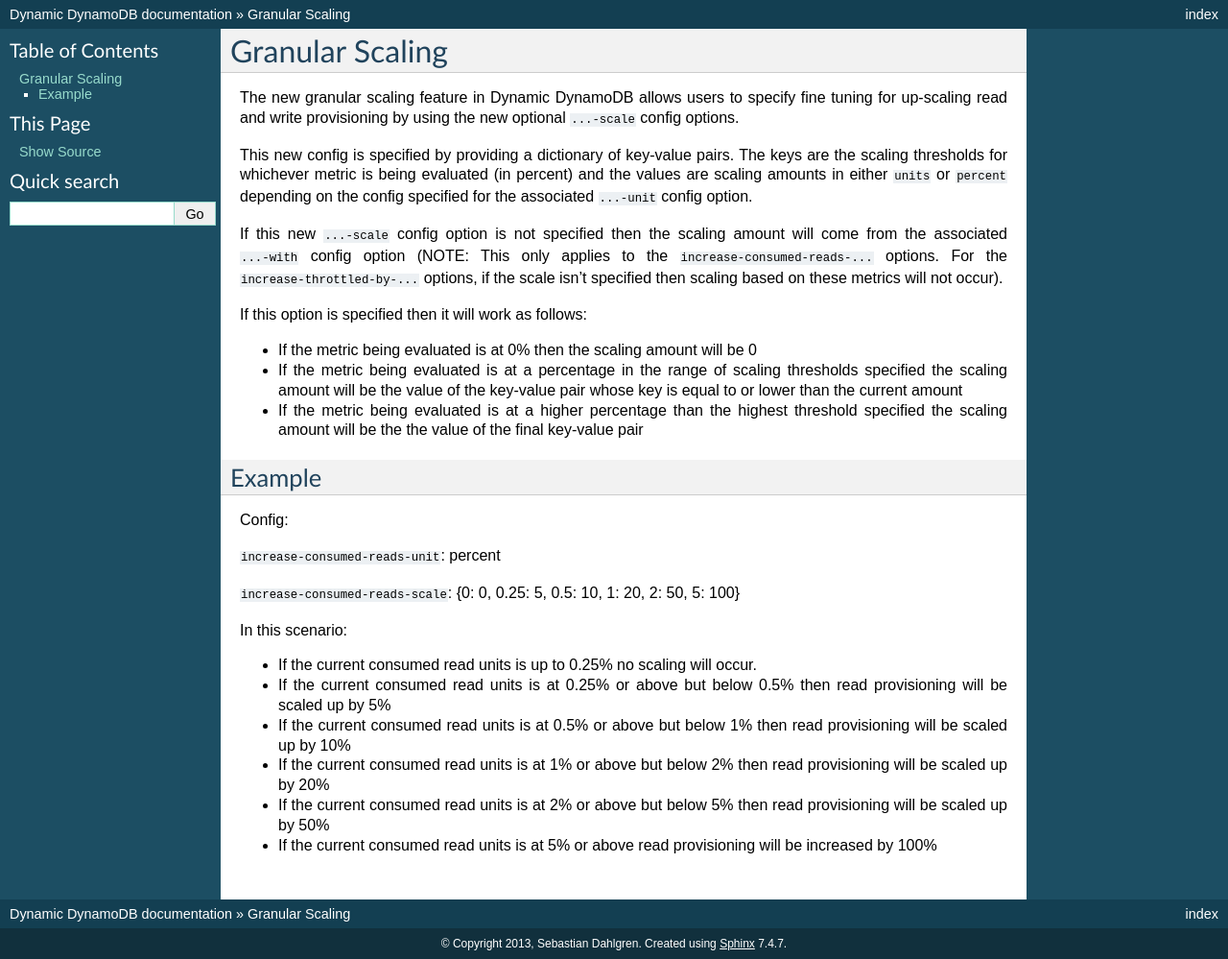
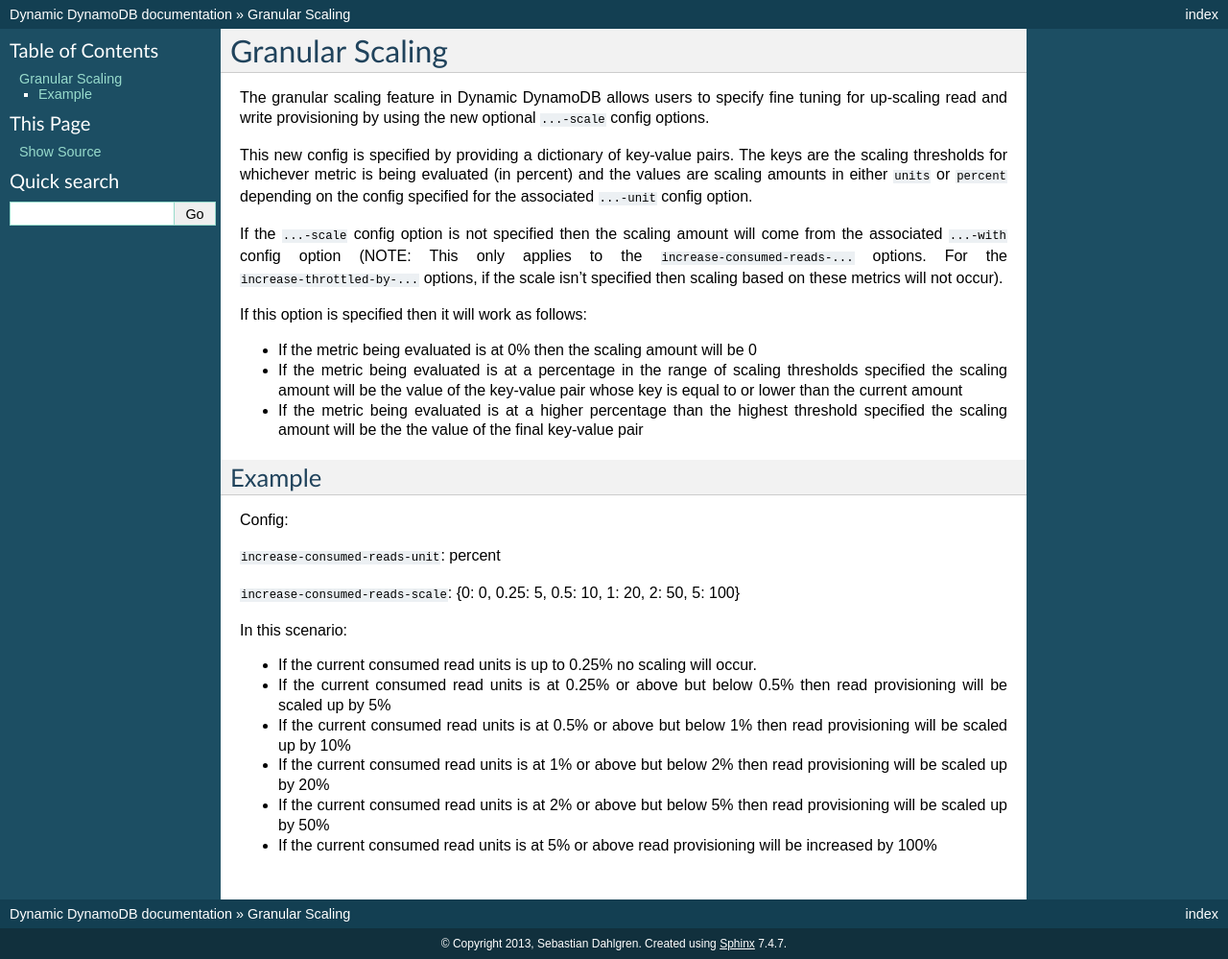
Before and after one commit to sebdah/dynamic-dynamodb, a Sphinx documentation site: the page built from docs/granular_scaling.rst, in a window 1280 px wide. Shown: the whole page at 96% size. Built offline with Sphinx 7.4.7, drawn with Linux system fonts in a browser that asks for light colours; the version number could not be read and is left out.

Commit message:
Remove "new" from the text
I did this since the feature will soon enough not be new

```diff
--- a/docs/granular_scaling.rst
+++ b/docs/granular_scaling.rst
@@ -1,14 +1,14 @@
 Granular Scaling
 ================
 
-The new granular scaling feature in Dynamic DynamoDB allows users to specify fine tuning for up-scaling read and write
+The granular scaling feature in Dynamic DynamoDB allows users to specify fine tuning for up-scaling read and write
 provisioning by using the new optional ``...-scale`` config options.
 
 This new config is specified by providing a dictionary of key-value pairs. The keys are the scaling thresholds for
 whichever metric is being evaluated (in percent) and the values are scaling amounts in either ``units`` or ``percent``
 depending on the config specified for the associated ``...-unit`` config option.
 
-If this new ``...-scale`` config option is not specified then the scaling amount will come from the associated
+If the ``...-scale`` config option is not specified then the scaling amount will come from the associated
 ``...-with`` config option (NOTE: This only applies to the ``increase-consumed-reads-...`` options. For the
 ``increase-throttled-by-...`` options, if the scale isn't specified then scaling based on these metrics will not occur).
 
```
